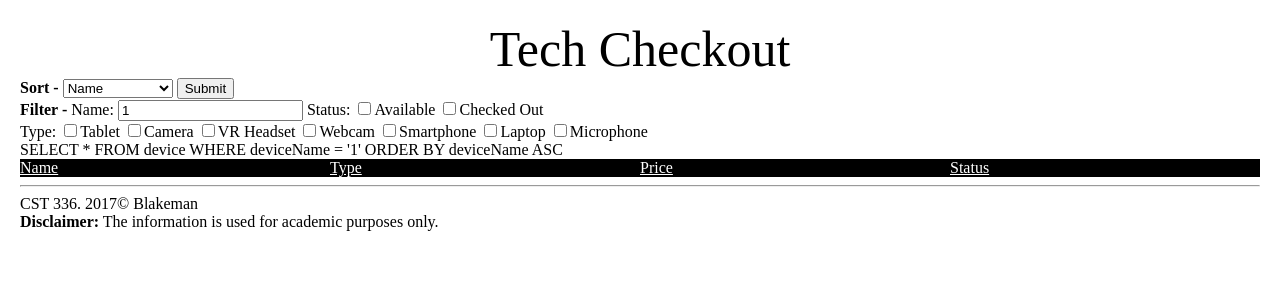
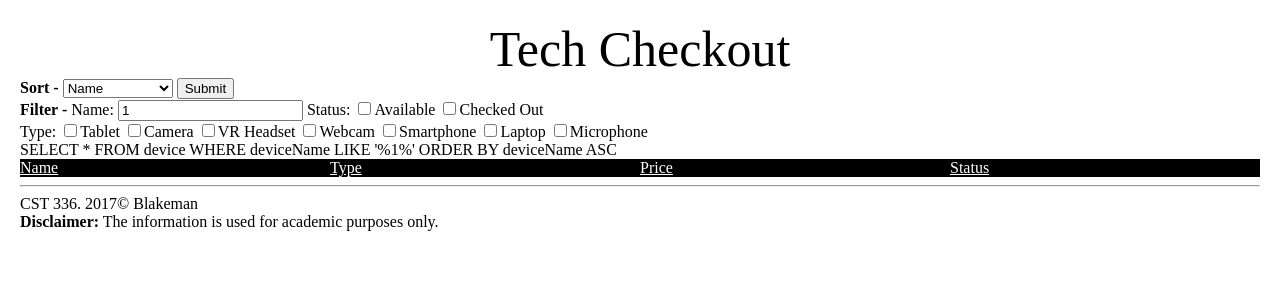
Before and after one commit to rblakeman/WebDevelopmentCatalog, a PHP site: page /lab5/index.php?typedtext=1 in a window 1280 px wide. Shown: the top 300 px of the page. Run offline with PHP 8.4, Linux system fonts and the light colour scheme; data that the repository does not hold is empty.

Commit message:
Finished lab5!

```diff
--- a/lab5/index.php
+++ b/lab5/index.php
@@ -51,7 +51,7 @@
             $tempfilter = array();
             # Filter
             if (!empty($_GET['typedtext'])) {# Name
-                $tempfilter[$i] = " deviceName = '" . $_GET['typedtext'] . "' ";
+                $tempfilter[$i] = " deviceName LIKE '%" . $_GET['typedtext'] . "%' ";
                 $i++;
             }
 
```
